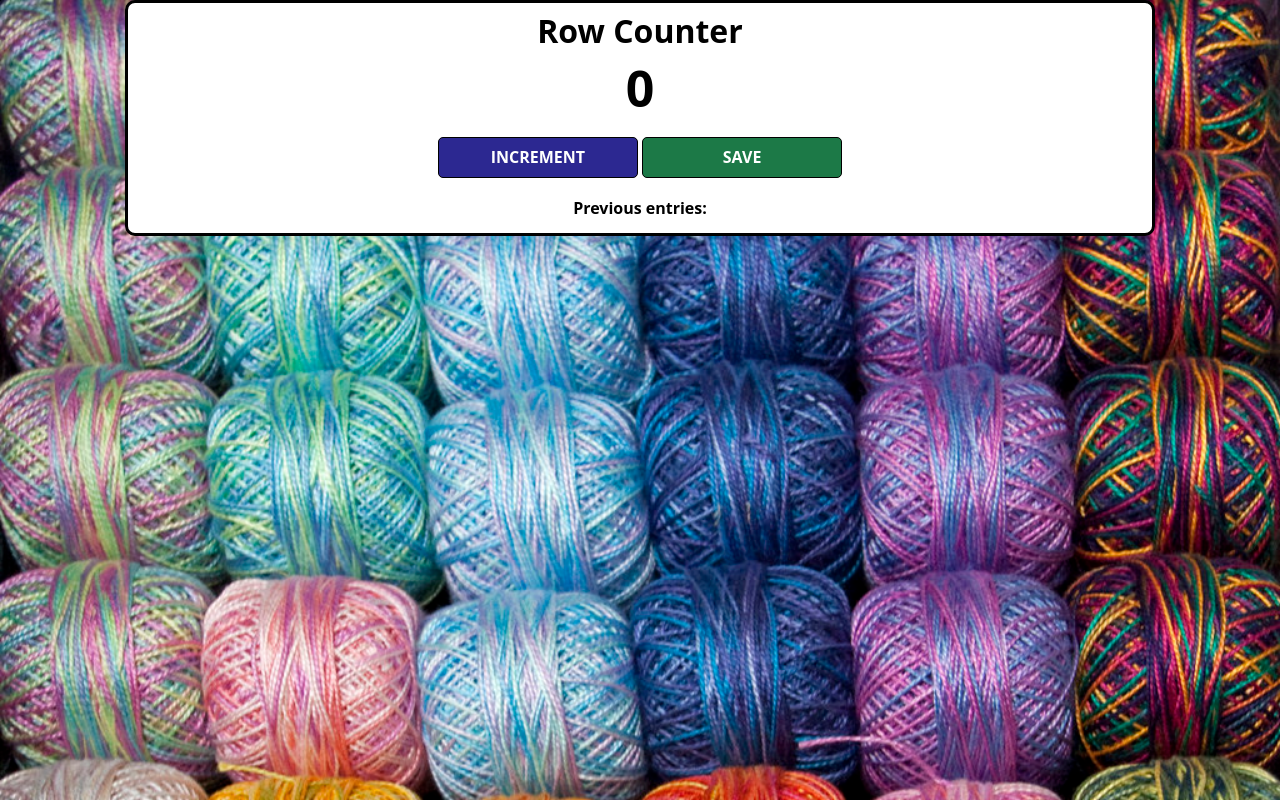
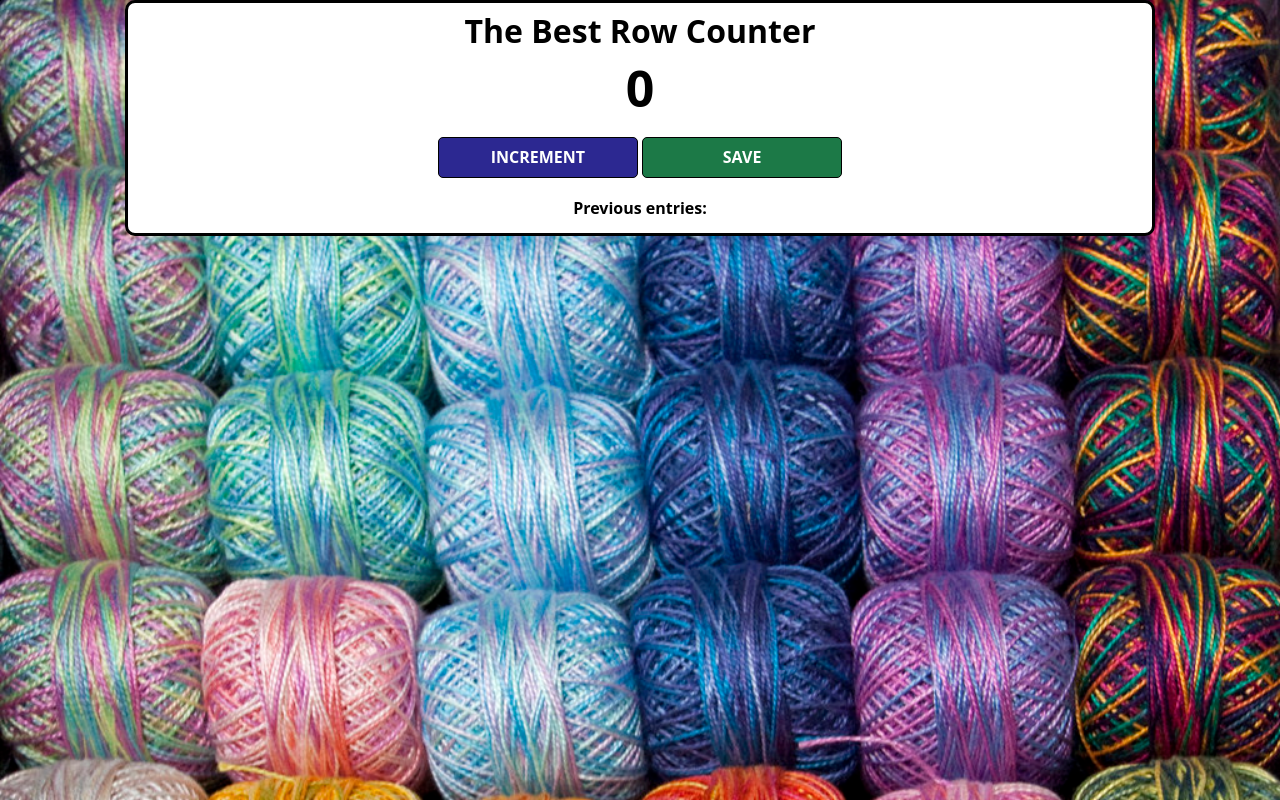
Before and after one commit to GoodGuyGriffo/js_counter, a plain HTML site: page index.html in a window 1280 px wide. Drawn offline with nearby package versions, Linux system fonts and the light colour scheme.

Commit message:
Updated Header title

```diff
--- a/index.html
+++ b/index.html
@@ -4,7 +4,7 @@
     </head>
     <body>
         <div class="container">
-            <h1>Row Counter</h1>
+            <h1>The Best Row Counter</h1>
             <h2 id="count-el">0</h2>
             <button id="increment-btn" onclick="increment()">INCREMENT</button>
             <button id="save-btn" onclick="save()">SAVE</button>
```
